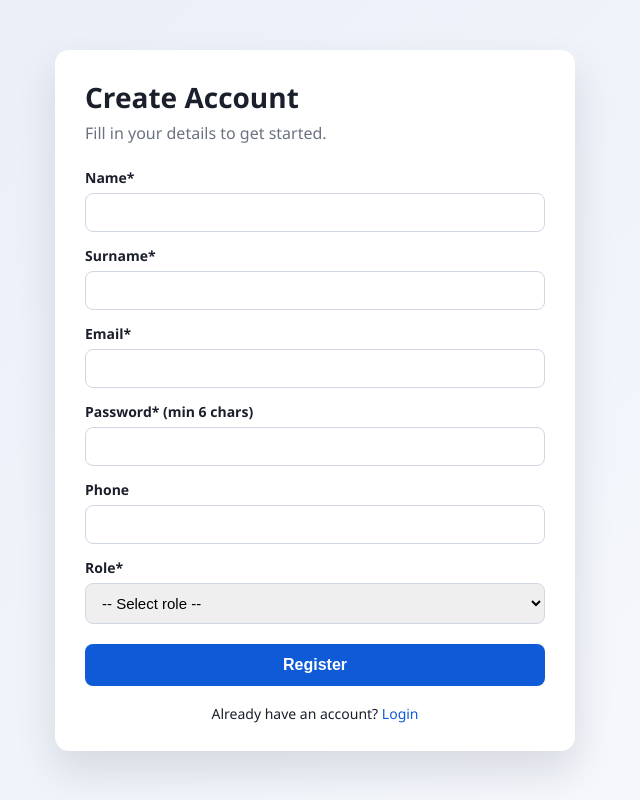
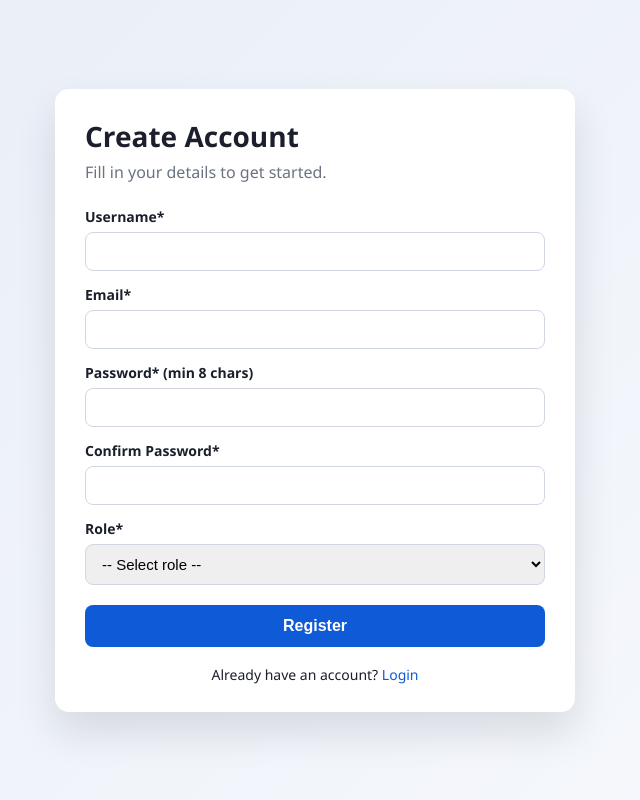
Before and after one commit to aetheofanous/web-engineering-project, a PHP site: page /pinakas_dioristewn/auth/register.php in a window 1280 px wide. Shown: the whole page, without its empty margins (325-965 px from the left). Run offline with PHP 8.4, Linux system fonts and the light colour scheme.

Commit message:
Login page and register

```diff
--- a/pinakas_dioristewn/auth/login.php
+++ b/pinakas_dioristewn/auth/login.php
@@ -27,13 +27,13 @@ if ($_SERVER['REQUEST_METHOD'] === 'POST') {
         try {
             $pdo = require __DIR__ . '/../includes/db.php';
 
-            $stmt = $pdo->prepare('SELECT id, name, role, password FROM users WHERE email = :email LIMIT 1');
+            $stmt = $pdo->prepare('SELECT id, username, role, password_hash FROM users WHERE email = :email LIMIT 1');
             $stmt->execute(['email' => $email]);
             $user = $stmt->fetch();
 
-            if ($user && password_verify($password, $user['password'])) {
+            if ($user && password_verify($password, $user['password_hash'])) {
                 $_SESSION['user_id'] = $user['id'];
-                $_SESSION['user_name'] = $user['name'];
+                $_SESSION['user_name'] = $user['username'];
                 $_SESSION['user_role'] = $user['role'];
 
                 header('Location: ../modules/dashboard.php');
--- a/pinakas_dioristewn/auth/register.php
+++ b/pinakas_dioristewn/auth/register.php
@@ -9,18 +9,17 @@ function h($value) {
 }
 
 $errors = [];
-$success = '';
 
 if ($_SERVER['REQUEST_METHOD'] === 'POST') {
     // Collect and validate input
-    $name = trim($_POST['name'] ?? '');
-    $surname = trim($_POST['surname'] ?? '');
+    $username = trim($_POST['username'] ?? '');
     $email = trim($_POST['email'] ?? '');
     $password = $_POST['password'] ?? '';
-    $phone = trim($_POST['phone'] ?? '');
+    $confirm_password = $_POST['confirm_password'] ?? '';
     $role = trim($_POST['role'] ?? '');
 
-    if ($name === '' || $surname === '' || $email === '' || $password === '' || $role === '') {
+    // Validation
+    if ($username === '' || $email === '' || $password === '' || $confirm_password === '' || $role === '') {
         $errors[] = 'All required fields must be filled in.';
     }
 
@@ -28,8 +27,12 @@ if ($_SERVER['REQUEST_METHOD'] === 'POST') {
         $errors[] = 'Please enter a valid email address.';
     }
 
-    if ($password !== '' && strlen($password) < 6) {
-        $errors[] = 'Password must be at least 6 characters long.';
+    if ($password !== '' && strlen($password) < 8) {
+        $errors[] = 'Password must be at least 8 characters long.';
+    }
+
+    if ($password !== $confirm_password) {
+        $errors[] = 'Passwords do not match.';
     }
 
     if ($role !== '' && !in_array($role, ['admin', 'candidate'], true)) {
@@ -56,23 +59,21 @@ if ($_SERVER['REQUEST_METHOD'] === 'POST') {
     if (!$errors) {
         try {
             $hashed = password_hash($password, PASSWORD_DEFAULT);
-            $phoneValue = $phone === '' ? null : $phone;
 
             $stmt = $pdo->prepare(
-                'INSERT INTO users (name, surname, email, password, phone, role)
-                 VALUES (:name, :surname, :email, :password, :phone, :role)'
+                'INSERT INTO users (username, email, password_hash, role)
+                 VALUES (:username, :email, :password_hash, :role)'
             );
 
             $stmt->execute([
-                'name' => $name,
-                'surname' => $surname,
+                'username' => $username,
                 'email' => $email,
-                'password' => $hashed,
-                'phone' => $phoneValue,
+                'password_hash' => $hashed,
                 'role' => $role,
             ]);
 
-            $success = 'Registration successful. You can now log in.';
+            header('Location: login.php?registered=1');
+            exit;
         } catch (PDOException $e) {
             error_log('Register DB error: ' . $e->getMessage());
             $errors[] = 'Registration failed. Please try again later.';
@@ -93,29 +94,22 @@ if ($_SERVER['REQUEST_METHOD'] === 'POST') {
             <h1 class="auth-title">Create Account</h1>
             <p class="auth-subtitle">Fill in your details to get started.</p>
 
-            <?php if ($success): ?>
-                <div class="message success"><?php echo h($success); ?></div>
-            <?php endif; ?>
-
             <?php foreach ($errors as $error): ?>
                 <div class="message error"><?php echo h($error); ?></div>
             <?php endforeach; ?>
 
             <form method="post" action="">
-                <label for="name">Name*</label>
-                <input type="text" name="name" id="name" value="<?php echo h($_POST['name'] ?? ''); ?>" required>
-
-                <label for="surname">Surname*</label>
-                <input type="text" name="surname" id="surname" value="<?php echo h($_POST['surname'] ?? ''); ?>" required>
+                <label for="username">Username*</label>
+                <input type="text" name="username" id="username" value="<?php echo h($_POST['username'] ?? ''); ?>" required>
 
                 <label for="email">Email*</label>
                 <input type="email" name="email" id="email" value="<?php echo h($_POST['email'] ?? ''); ?>" required>
 
-                <label for="password">Password* (min 6 chars)</label>
+                <label for="password">Password* (min 8 chars)</label>
                 <input type="password" name="password" id="password" required>
 
-                <label for="phone">Phone</label>
-                <input type="text" name="phone" id="phone" value="<?php echo h($_POST['phone'] ?? ''); ?>">
+                <label for="confirm_password">Confirm Password*</label>
+                <input type="password" name="confirm_password" id="confirm_password" required>
 
                 <label for="role">Role*</label>
                 <select name="role" id="role" required>
```
